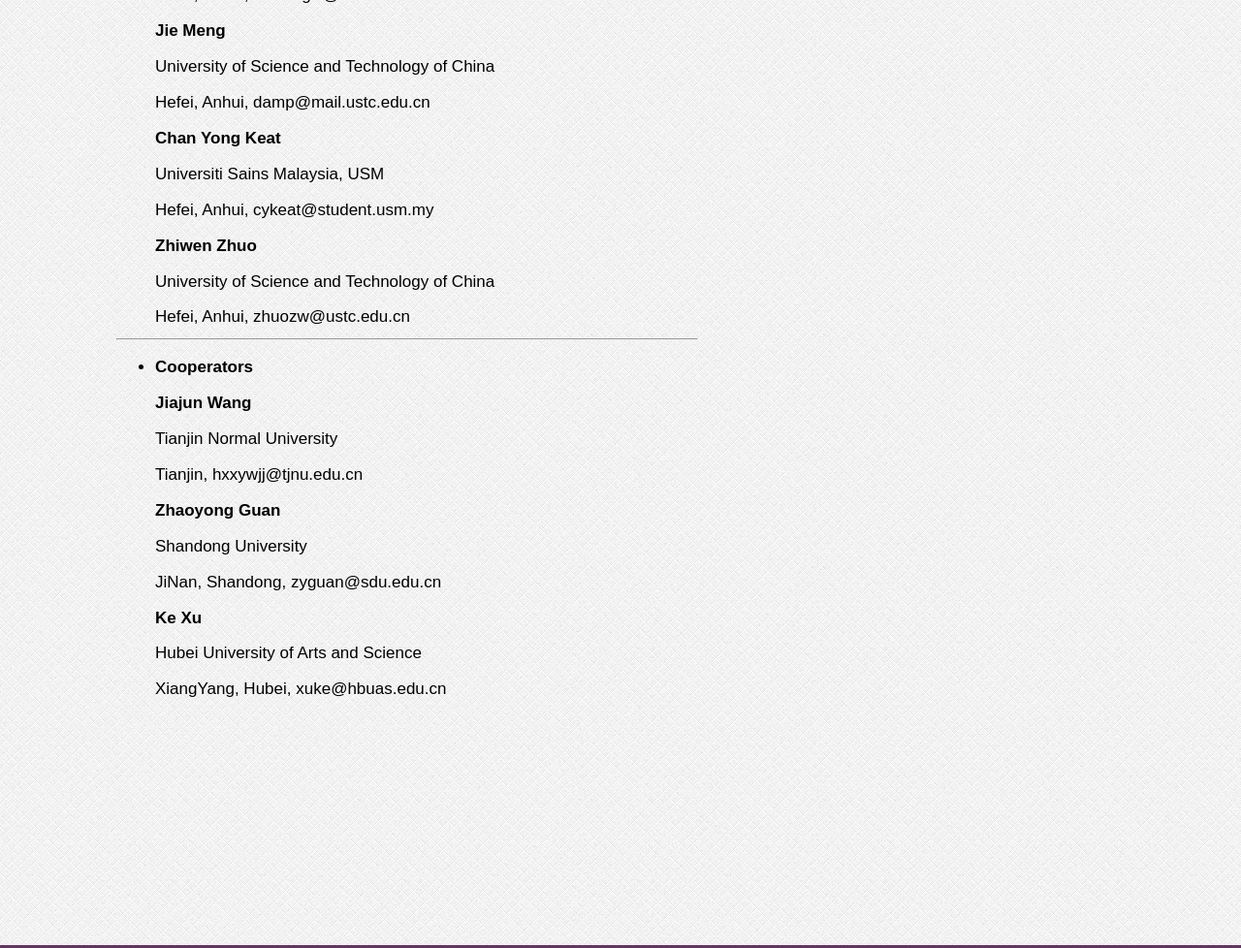
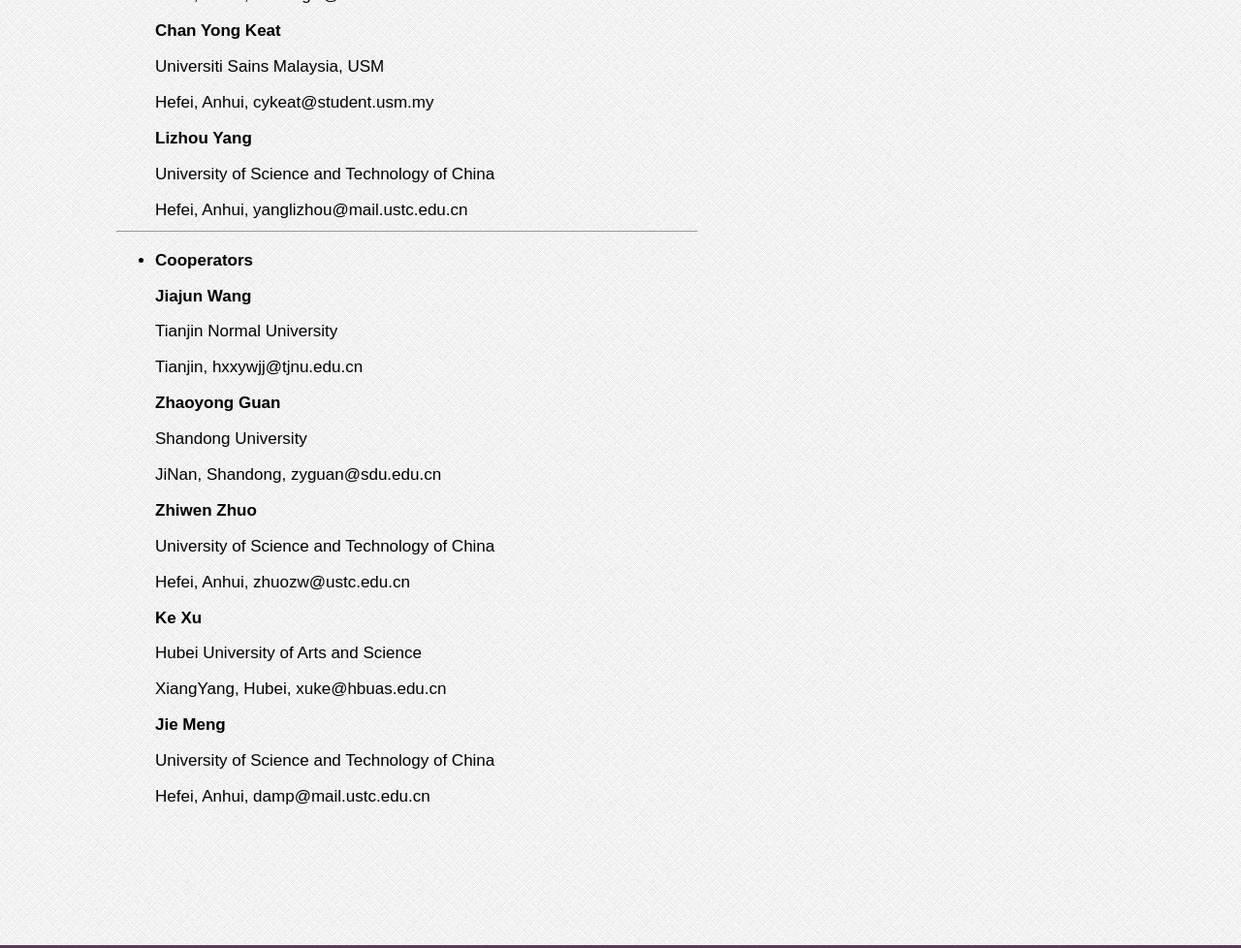
Before and after one commit to aisptech/aisptech.github.io, a plain HTML site: page team.html in a window 1280 px wide. Shown: the part 480-1458 px from the top of the page at 97% size. Drawn offline with nearby package versions, Linux system fonts and the light colour scheme.

Commit message:
Update team.html

```diff
--- a/team.html
+++ b/team.html
@@ -87,20 +87,13 @@
 	<h2> Hefei, Anhui, dancingw@mail.ustc.edu.cn</h2>
 
 
-
-         <h2> <b>Jie Meng</b></h2>
-	<h2> University of Science and Technology of China</h2>
-	<h2> Hefei, Anhui, damp@mail.ustc.edu.cn</h2>
-
-
 	   <h2> <b>Chan Yong Keat</b></h2>
 	<h2>Universiti Sains Malaysia, USM</h2>
 	<h2> Hefei, Anhui, cykeat@student.usm.my</h2>
 
-
-	   	<h2> <b>Zhiwen Zhuo</b></h2>
-	<h2> University of Science and Technology of China</h2>
-	<h2> Hefei, Anhui, zhuozw@ustc.edu.cn </h2>
+    	   <h2> <b>Lizhou Yang</b></h2>
+	<h2>University of Science and Technology of China</h2>
+	<h2> Hefei, Anhui, yanglizhou@mail.ustc.edu.cn</h2>
 
 	 <hr/>
 
@@ -117,10 +110,19 @@
 	<h2> JiNan, Shandong, zyguan@sdu.edu.cn</h2>
 
 
+	   	   	<h2> <b>Zhiwen Zhuo</b></h2>
+	<h2> University of Science and Technology of China</h2>
+	<h2> Hefei, Anhui, zhuozw@ustc.edu.cn </h2>
+
+
+
         <h2> <b>Ke Xu</b></h2>
 	<h2> Hubei University of Arts and Science</h2>
 	<h2> XiangYang, Hubei, xuke@hbuas.edu.cn</h2>
 
+	     <h2> <b>Jie Meng</b></h2>
+	<h2> University of Science and Technology of China</h2>
+	<h2> Hefei, Anhui, damp@mail.ustc.edu.cn</h2>
 
 
 
```
